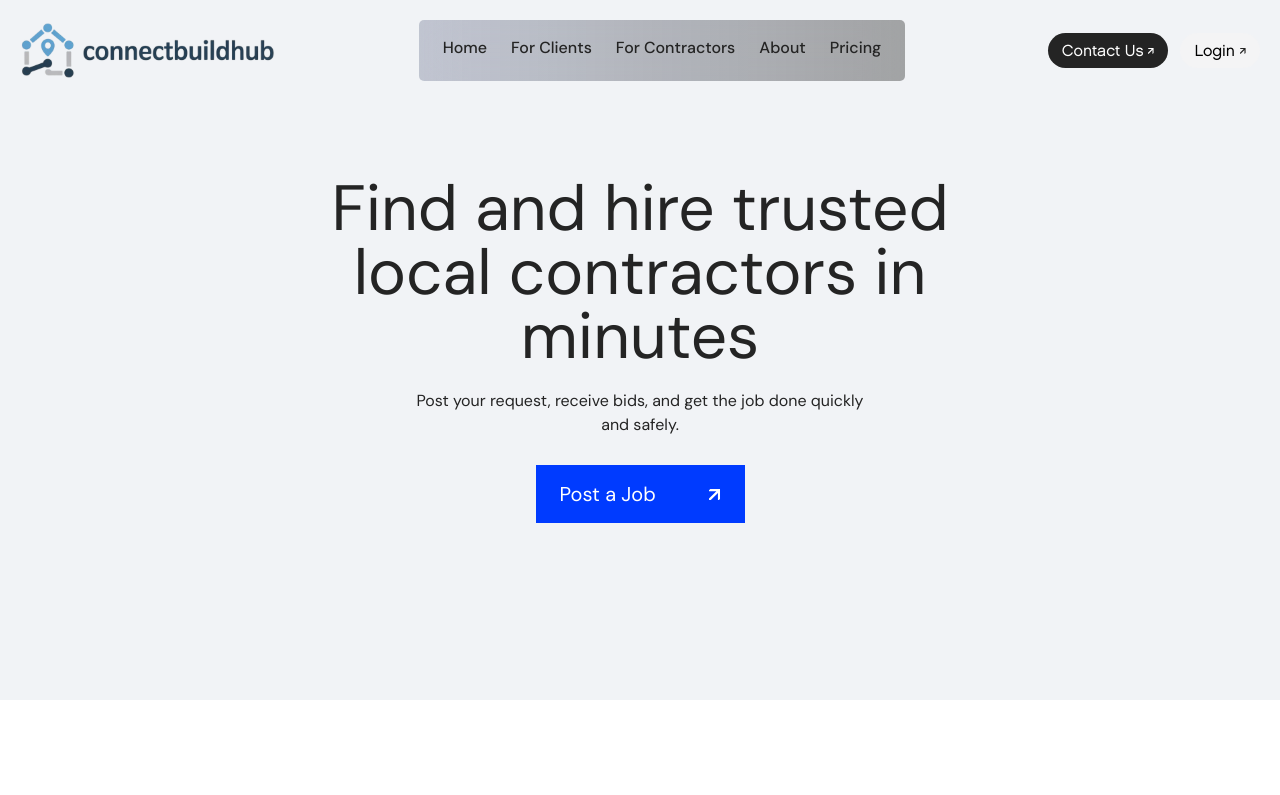
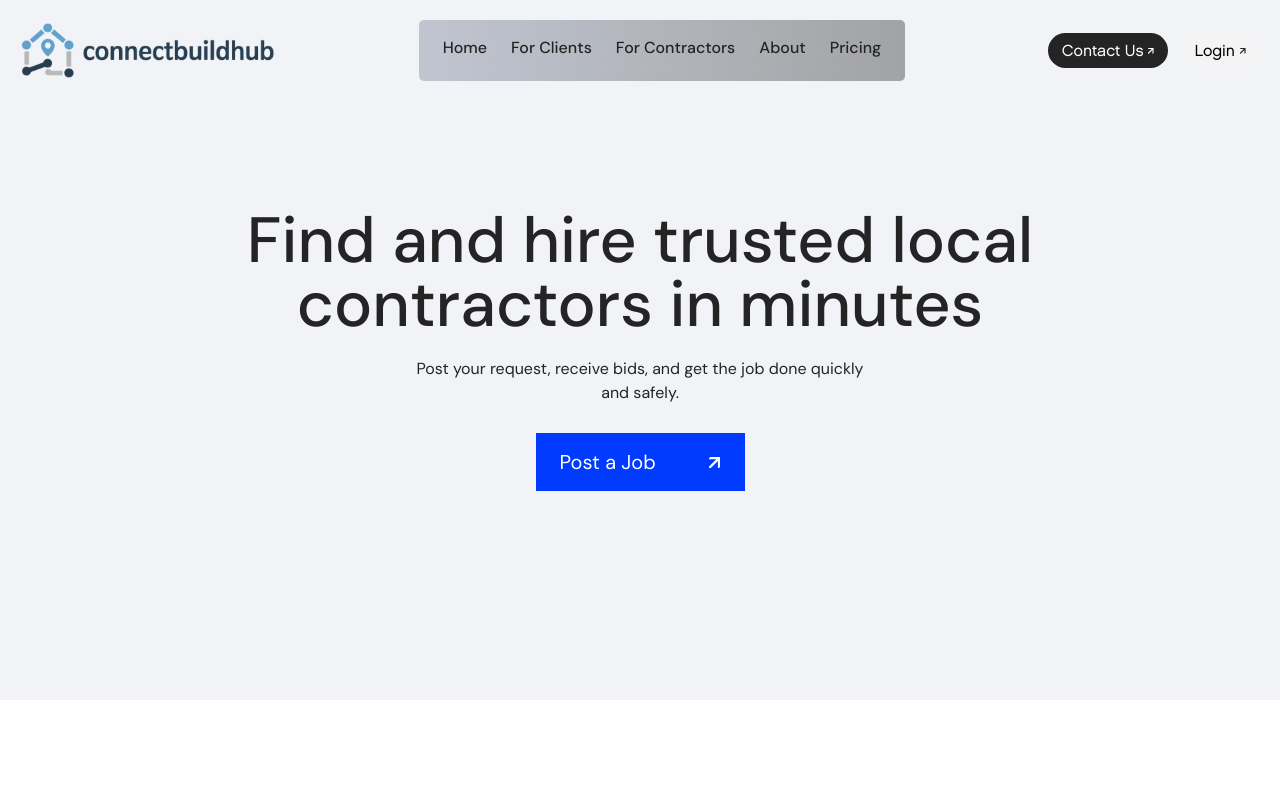
Before and after one commit to CBA-React/Christian-Landes, a Next.js app: page /for-clients in a window 1280 px wide. Shown: the top 795 px of the page. Built offline with nearby package versions, Linux system fonts and the light colour scheme.

Commit message:
change height and font title

```diff
--- a/src/shared/components/DescriptionBanner/DescriptionBanner.tsx
+++ b/src/shared/components/DescriptionBanner/DescriptionBanner.tsx
@@ -19,16 +19,12 @@ export const DescriptionBanner = ({
 	description,
 	buttonText,
 	buttonLink,
-	height = '700px',
 	buttonIcon = <ArrowRightIcon aria-hidden="true" />,
 }: BannerProps): JSX.Element => {
 	return (
-		<article
-			className="light-background w-full bg-[#F1F3F6]"
-			style={{ height }}
-		>
+		<article className="light-background h-[550px] w-full bg-[#F1F3F6] lg:h-[700px]">
 			<section className="flex h-full flex-col items-center justify-center px-4 text-center md:px-6 lg:px-0">
-				<h1 className="max-w-[755px] text-[48px] leading-[64px] lg:text-[64px]">
+				<h1 className="max-w-[811px] text-[48px] leading-[48px] font-medium lg:text-[64px] lg:leading-[64px]">
 					{title}
 				</h1>
 				<p className="mt-[20px] mb-[28px] max-w-[453px] leading-[150%]">
```
